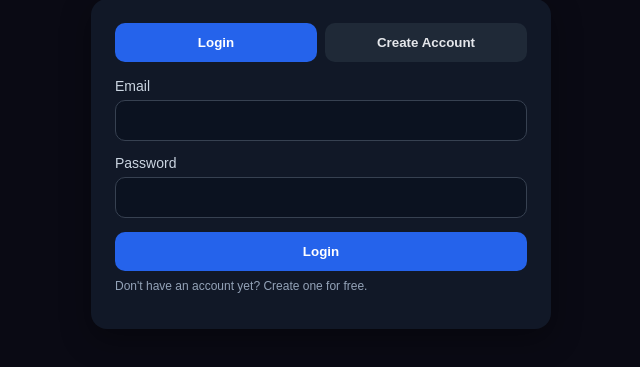
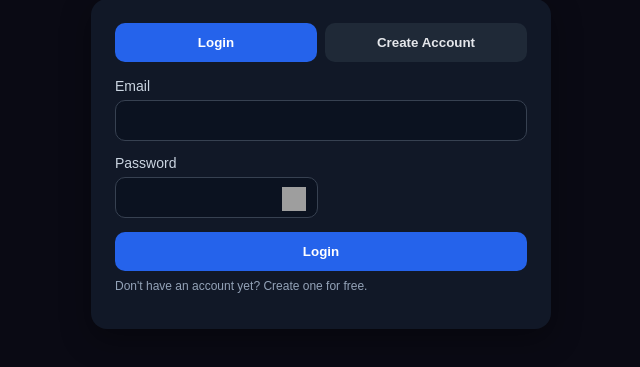
Before and after one commit to GATadam/WatchMatch, a PHP site: page /login.html in a window 1280 px wide. Shown: the part 65-432 px from the top of the page, without its empty margins (319-959 px from the left). Run offline with PHP 8.4, Linux system fonts and the light colour scheme; grey boxes are pictures that could not be loaded.

Commit message:
eye.svg a pw-nek

```diff
--- a/login.css
+++ b/login.css
@@ -121,3 +121,13 @@ input:focus {
     border-color: #7f1d1d;
     color: #fecaca;
 }
+
+.eye-icon {
+    position: relative;
+    right: 40px;
+    top: 50%;
+    transform: translateY(-50%);
+    width: 24px;
+    height: 24px;
+    cursor: pointer;
+}
--- a/login.html
+++ b/login.html
@@ -24,7 +24,10 @@
                     </div>
                     <div class="field">
                         <label for="password_login">Password</label>
-                        <input id="password_login" name="password" type="password" minlength="8" required />
+                        <div class="password-container">
+                            <input id="password_login" name="password" type="password" minlength="8" required />
+                            <img src="https://www.kosmicdoom.com/watchmatch_media/show_pw.svg" alt="Show password" class="eye-icon" />
+                        </div>
                     </div>
                     <button type="submit" class="btn">Login</button>
                 </form>
@@ -44,7 +47,10 @@
                     </div>
                     <div class="field">
                         <label for="password">Password (min. 8 character)</label>
-                        <input id="password" name="password" type="password" minlength="8" required />
+                        <div class="password-container">
+                            <input id="password" name="password" type="password" minlength="8" required />
+                            <img src="https://www.kosmicdoom.com/watchmatch_media/show_pw.svg" alt="Show password" class="eye-icon" />
+                        </div>
                     </div>
                     <button type="submit" class="btn">Register</button>
                     <p class="hint">After registration, you will receive a confirmation link by email.</p>
```
Also changed, not shown: 1 other file.
